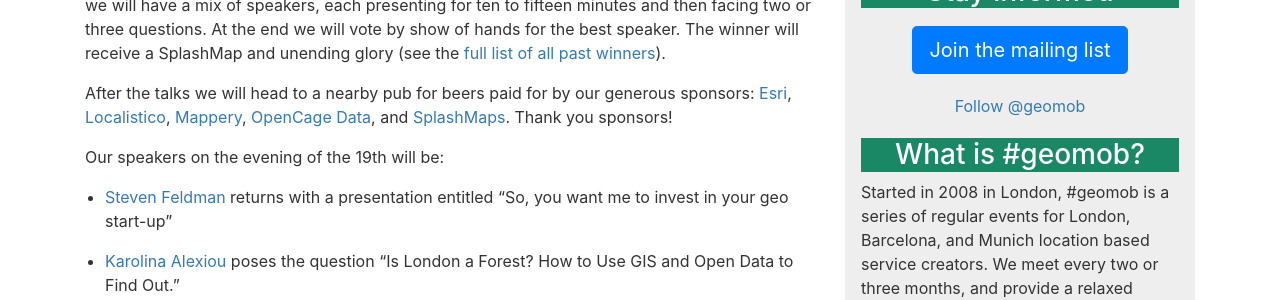
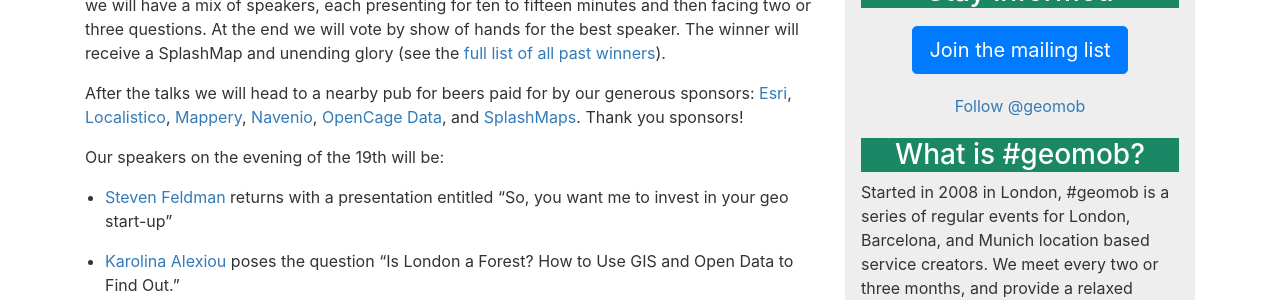
Before and after one commit to geomob/geomob-website, a Jekyll site: the page built from _posts/2019-01-02-march-19th-geomob-details.markdown, in a window 1280 px wide. Shown: the part 403-703 px from the top of the page. Built offline with Jekyll 4.4.1, drawn with Linux system fonts in a browser that asks for light colours; comment, search, counter and statistics services are not loaded.

Commit message:
add Navenio to list of sponsors

```diff
--- a/_posts/2019-01-02-march-19th-geomob-details.markdown
+++ b/_posts/2019-01-02-march-19th-geomob-details.markdown
@@ -22,6 +22,7 @@
 [Esri](https://developers.arcgis.com/startups/),
 [Localistico](https://localistico.com/),
 [Mappery](http://mappery.org),
+[Navenio](https://www.navenio.com),
 [OpenCage Data](https://opencagedata.com/),
 and [SplashMaps](http://www.splash-maps.com/).
 Thank you sponsors!
```
